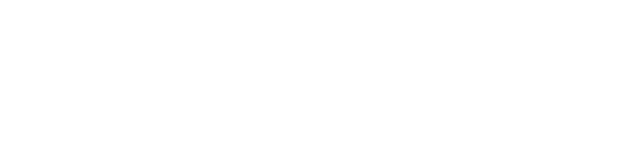
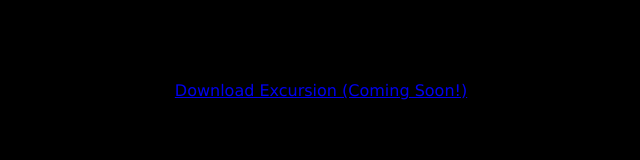
Before and after one commit to saucierer/excursion, a plain HTML site: page index.html in a window 1280 px wide. Shown: the whole page, without its empty margins (319-959 px from the left). Drawn offline with Linux system fonts and the light colour scheme.

Commit message:
added css sheet with rudimentary code.

```diff
--- a/index.html
+++ b/index.html
@@ -8,6 +8,8 @@
 		<link rel="stylesheet" type="text/css" href="resources/css/style.css">
 	</head>
 <body>
+<h1>Discover hidden places in the world around you.</h1>
+<p> <a href="#">Download Excursion (Coming Soon!)</a></p>
 
 
 
--- a/resources/css/style.css
+++ b/resources/css/style.css
@@ -0,0 +1,7 @@
+body {
+
+	background-color: #000000;
+	text-align: center;
+	font-family: Verdana, Geneva, Tahoma, sans-serif;
+
+}
```
Also changed, not shown: 1 other file.
